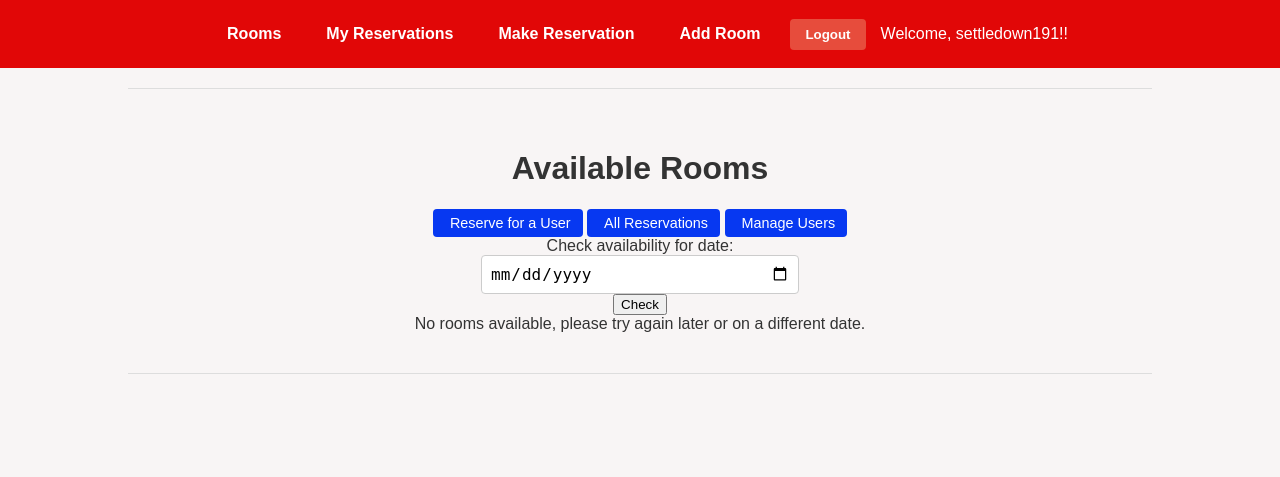
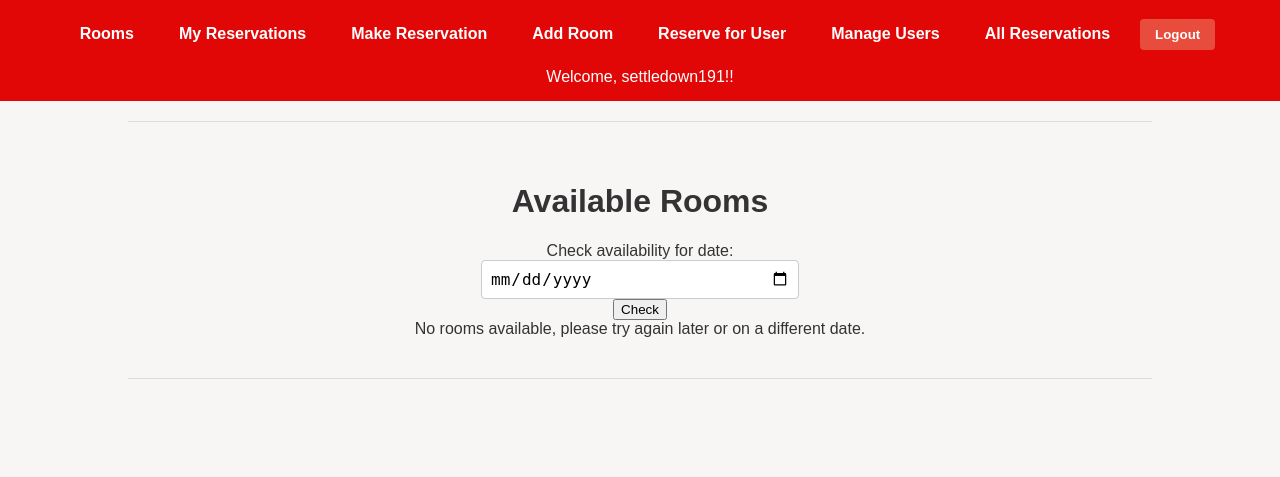
Before and after one commit to quintongillanders/7420Assignment1, a Django app: template room_reservation/reservations/templates/reservations/room_list.html in a window 1280 px wide. Shown: the top 477 px of the page. Run offline with Django 5.2, Linux system fonts and the light colour scheme; the template is opened without the code that fills it, so the values that code supplies are empty; a user stored in the database is signed in; parts of the project's set-up code (start-up, migrations or seed data) failed here and were passed over.

Commit message:
Moved admin buttons into the navbar
These buttons were in room_list.html, but have now been moved to the nav bar at the top when signed in as admin only.

```diff
--- a/room_reservation/reservations/templates/reservations/base.html
+++ b/room_reservation/reservations/templates/reservations/base.html
@@ -138,6 +138,9 @@
     <a href="{% url 'reservations:make_reservation' %}">Make Reservation</a>
 {%  if user.is_staff %}
     <a href="{% url 'reservations:add_room' %}">Add Room</a>
+    <a href="{% url 'reservations:admin_make_reservation' %}">Reserve for User</a>
+    <a href="{% url 'reservations:user_list' %}">Manage Users</a>
+    <a href="{% url 'reservations:admin_reservations' %}">All Reservations</a>
 {% endif %}
 
     {% if user.is_authenticated %}
--- a/room_reservation/reservations/templates/reservations/room_list.html
+++ b/room_reservation/reservations/templates/reservations/room_list.html
@@ -67,24 +67,6 @@
 
 <div class="container">
     <h1>Available Rooms</h1>
-
-{% if user.is_staff %}
-    <div class ="d-flex gap-2 mb-3 flex-wrap">
-    <a href="{% url 'reservations:admin_make_reservation' %}"
-       class="btn-custom btn-primary-custom">
-        <i class="fas fa-user-plus"></i>Reserve for a User
-    </a>
-    <a href="{% url 'reservations:admin_reservations' %}"
-       class="btn-custom btn-primary-custom">
-        <i class="fas fa-calendar-alt"></i> All Reservations
-    </a>
-    <a href="{% url 'reservations:user_list' %}"
-       class="btn-custom btn-primary-custom">
-        <i class="fas fa-calendar-alt"></i> Manage Users
-    </a>
-
-    </div>
-{% endif %}
 
     <!-- Date Picker Form -->
     <form method="get" class="mb-4">
```
